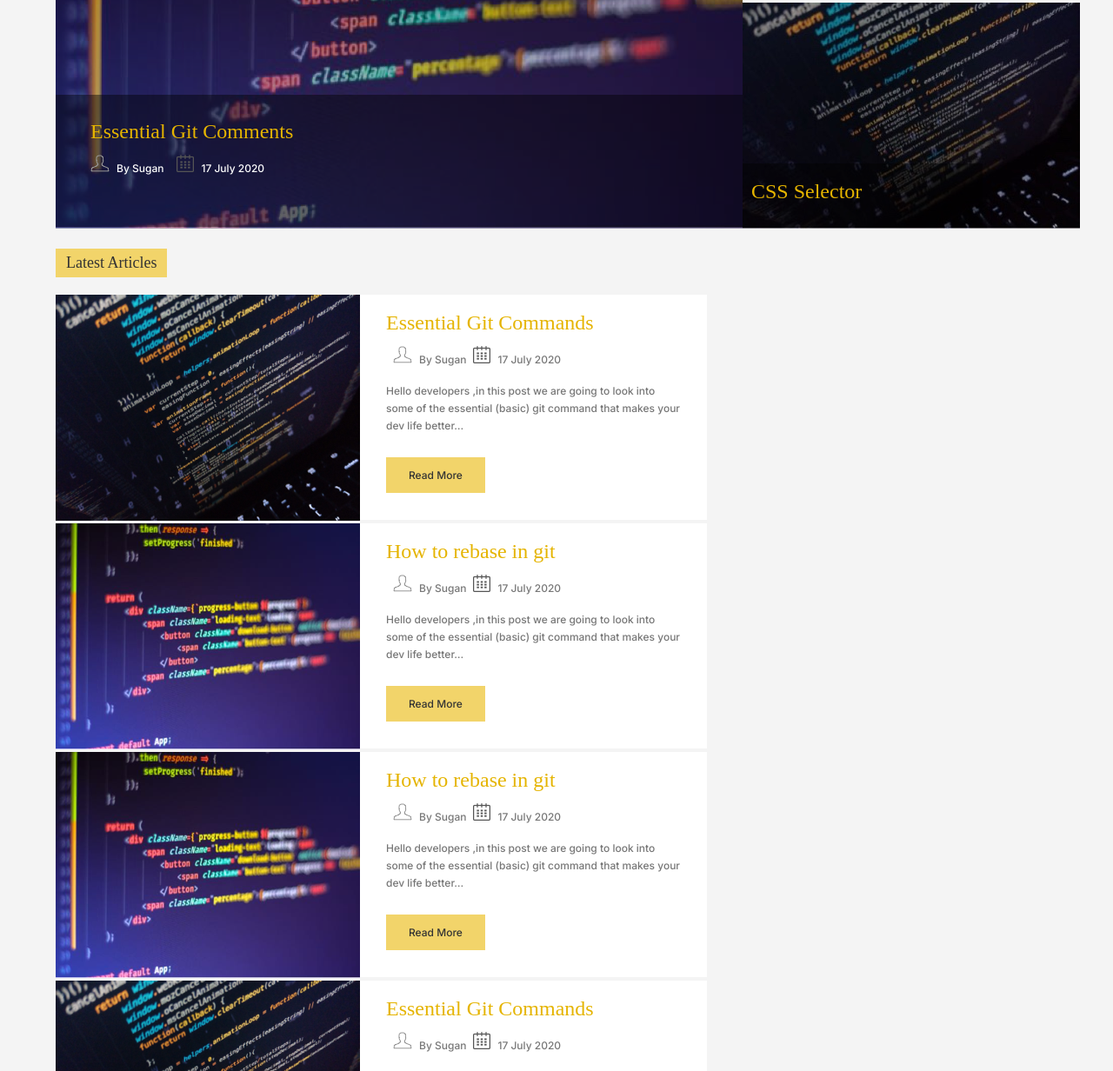
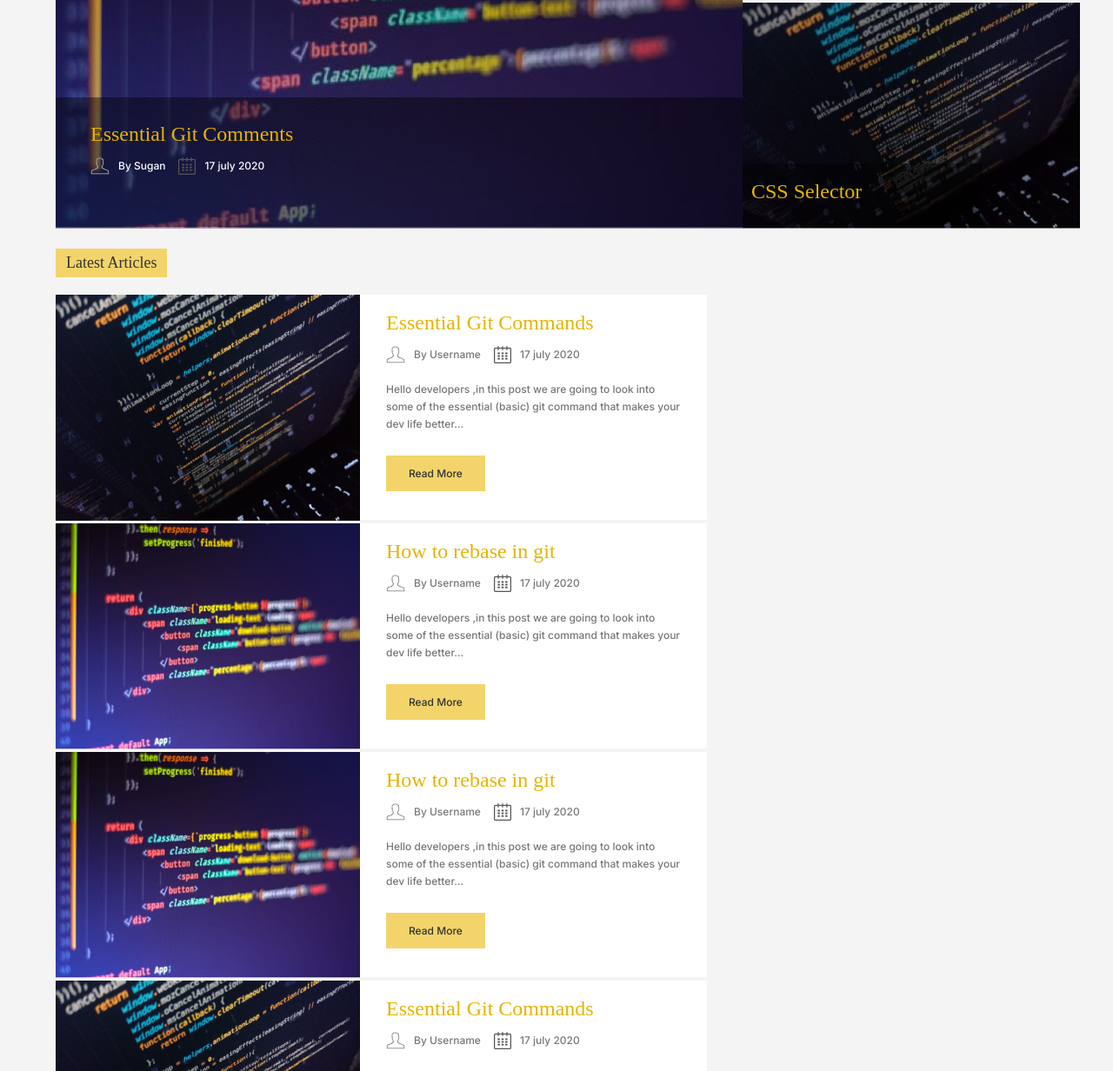
Before and after one commit to riplan07/jsquirks.github.io, a plain HTML site: page index.html in a window 1280 px wide. Shown: the part 420-1652 px from the top of the page at 87% size. Drawn offline with Linux system fonts and the light colour scheme.

Commit message:
Updating spaces

```diff
--- a/index.html
+++ b/index.html
@@ -34,10 +34,11 @@
                         </div>
                         <div class="banner-text-content">
                             <h2>Essential Git Comments</h2>
-                            <div class= "banner-git-commands">
-                                <p class="banner-user"><img src="images/path.png" alt="issue"><span>By Sugan</span> </p>
-                                <p class="banner-calander"><img src="images/shape.png" alt="issue"><span>17 July 2020</span>  </p>
-                            </div>
+
+                            <ul class="banner-git-commands">
+                                <li><img class="banner-icon" src="./images/path.png" alt="issue">By Sugan</li>
+                                <li><img class="banner-icon banner-calander" src="./images/shape.png" alt="issue">17 july 2020</li>
+                            </ul>
                         </div>
 
                     </div>
@@ -72,12 +73,10 @@
                             </div>
                             <div class="article-text-content">
                                 <h2>Essential Git Commands</h2>
-                                <div class="article-git-commands">
-                                    <!-- <h4 class="article-user">By Username</h4>
-                                    <h4 class="article-date">12 july 2020</h4> -->
-                                    <p class="article-user"><img src="images/path.png" alt="issue"><span>By Sugan</span> </p>
-                                    <p class="article-calander"><img src="images/shape.png" alt="issue"><span>17 July 2020</span>  </p>
-                                </div>
+                                    <ul class="article-git-commands">
+                                        <li><img class="article-icon" src="./images/path.png" alt="issue">By Username</li>
+                                        <li><img class="article-icon article-calander" src="./images/shape.png" alt="issue">17 july 2020</li>
+                                    </ul>
                                 <h6>Hello developers ,in this post we are going to look into some of the essential (basic) git command that makes your dev life better…</h6>
                                 <button class="article-readmore-btn">Read More</button>
                             </div>
@@ -88,12 +87,10 @@
                             </div>
                             <div class="article-text-content">
                                 <h2>How to rebase in git</h2>
-                                <div class="article-git-commands">
-                                    <!-- <h4 class="article-user">By Username</h4>
-                                    <h4 class="article-date">12 july 2020</h4> -->
-                                    <p class="article-user"><img src="images/path.png" alt="issue"><span>By Sugan</span> </p>
-                                    <p class="article-calander"><img src="images/shape.png" alt="issue"><span>17 July 2020</span>  </p>
-                                </div>
+                                <ul class="article-git-commands">
+                                    <li><img class="article-icon" src="./images/path.png" alt="issue">By Username</li>
+                                    <li><img class="article-icon article-calander" src="./images/shape.png" alt="issue">17 july 2020</li>
+                                </ul>
                                 <h6>Hello developers ,in this post we are going to look into some of the essential (basic) git command that makes your dev life better…</h6>
                                 <button class="article-readmore-btn">Read More</button>
                             </div>
@@ -104,12 +101,10 @@
                             </div>
                             <div class="article-text-content">
                                 <h2>How to rebase in git</h2>
-                                <div class="article-git-commands">
-                                    <!-- <h4 class="article-user">By Username</h4>
-                                    <h4 class="article-date">12 july 2020</h4> -->
-                                    <p class="article-user"><img src="images/path.png" alt="issue"><span>By Sugan</span> </p>
-                                    <p class="article-calander"><img src="images/shape.png" alt="issue"><span>17 July 2020</span>  </p>
-                                </div>
+                                <ul class="article-git-commands">
+                                    <li><img class="article-icon" src="./images/path.png" alt="issue">By Username</li>
+                                    <li><img class="article-icon article-calander" src="./images/shape.png" alt="issue">17 july 2020</li>
+                                </ul>
                                 <h6>Hello developers ,in this post we are going to look into some of the essential (basic) git command that makes your dev life better…</h6>
                                 <button class="article-readmore-btn">Read More</button>
                             </div>
@@ -120,12 +115,10 @@
                             </div>
                             <div class="article-text-content">
                                 <h2>Essential Git Commands</h2>
-                                <div class="article-git-commands">
-                                    <!-- <h4 class="article-user">By Username</h4>
-                                    <h4 class="article-date">12 july 2020</h4> -->
-                                    <p class="article-user"><img src="images/path.png" alt="issue"><span>By Sugan</span> </p>
-                                    <p class="article-calander"><img src="images/shape.png" alt="issue"><span>17 July 2020</span>  </p>
-                                </div>
+                                <ul class="article-git-commands">
+                                    <li><img class="article-icon" src="./images/path.png" alt="issue">By Username</li>
+                                    <li><img class="article-icon article-calander" src="./images/shape.png" alt="issue">17 july 2020</li>
+                                </ul>
                                 <h6>Hello developers ,in this post we are going to look into some of the essential (basic) git command that makes your dev life better…</h6>
                                 <button class="article-readmore-btn">Read More</button>
                             </div>
--- a/style.css
+++ b/style.css
@@ -99,12 +99,17 @@ section
 {
     display:flex;
 }
-.banner-git-commands span
+.banner-icon
 {
+    padding-right:10px;
+}
+.banner-git-commands li
+{
+    display:flex;
+    align-items: center;
     font-family: Inter;
     font-size: 12px;
-    color:#ffffff;
-    margin-left:8px;
+    color:white;
 }
 .banner-calander
 {
@@ -172,10 +177,23 @@ section
     display:flex;
     padding-bottom:20px;
 }
-.article-git-commands span
+.article-icon
 {
-    margin-left:8px;
+    padding-right:10px;
 }
+.article-git-commands li
+{
+    display:flex;
+    align-items: center;
+    font-family: Inter;
+    font-size: 12px;
+    color:#777777;
+}
+.article-calander
+{
+    margin-left:15px;
+}
+
 .article-text-content p
 {
     font-family: Inter;
```
